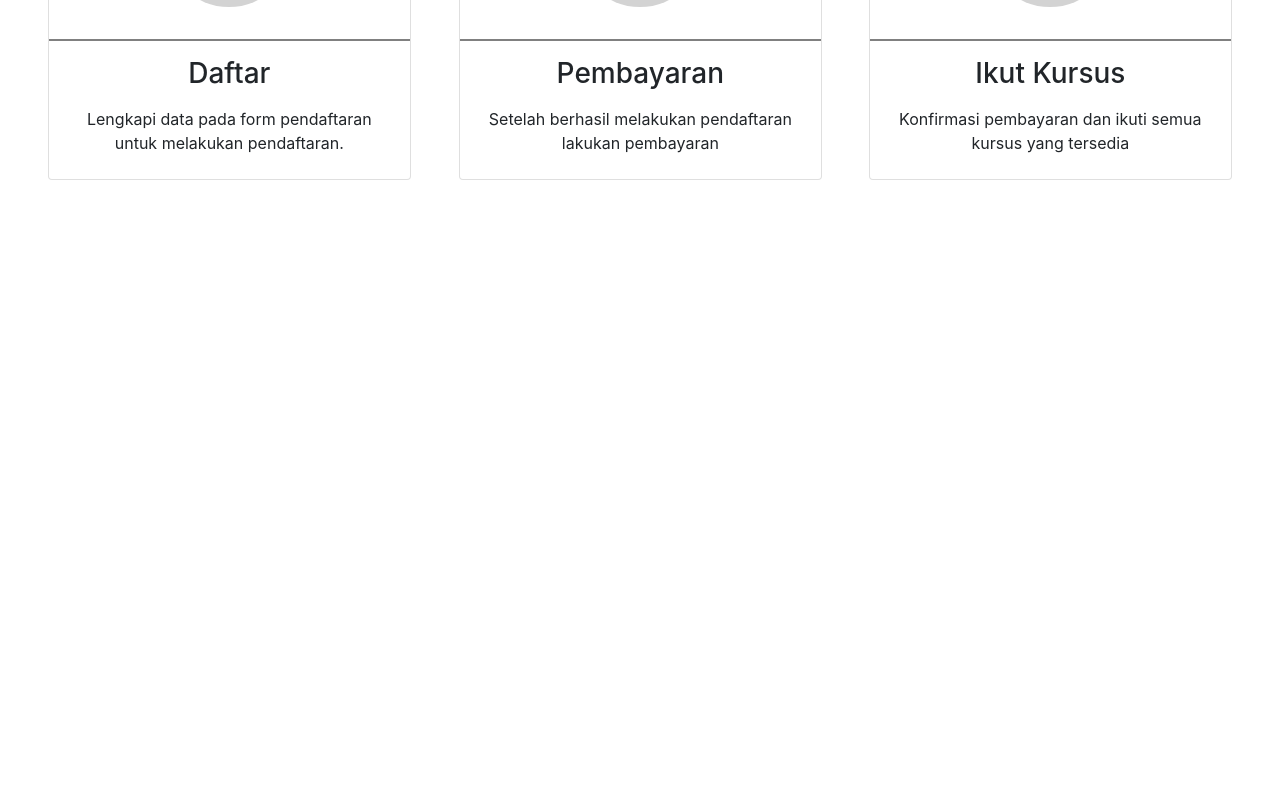
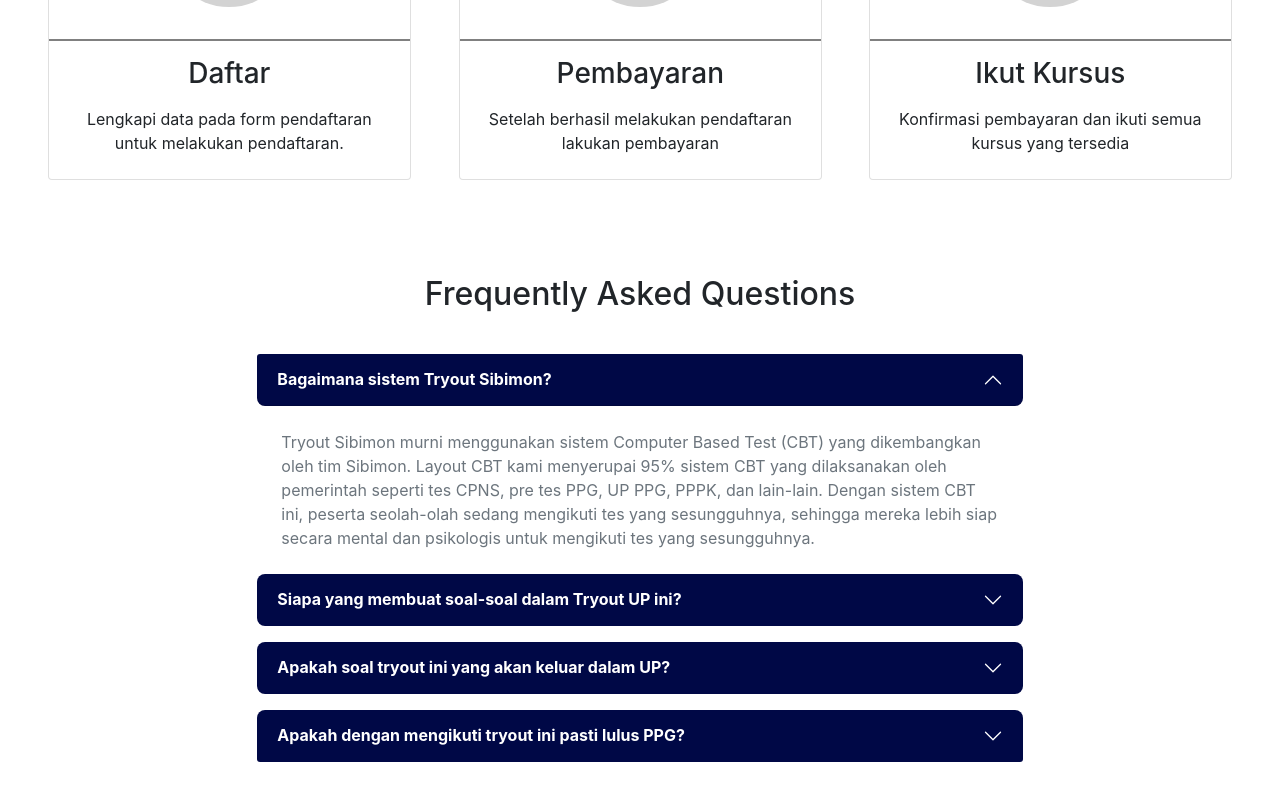
Before and after one commit to deor-sum/sibimon, a React (Create React App) app: page / in a window 1280 px wide. Shown: the part 2535-3335 px from the top of the page. Before the commit the page ends 2738 px from the top, so only its background shows below. Built offline with nearby package versions, Linux system fonts and the light colour scheme.

Commit message:
add faq section

```diff
--- a/src/App.css
+++ b/src/App.css
@@ -7,6 +7,7 @@
   pointer-events: none;
 }
 
+/* Hero Section*/
 .slider-overlay {
   background-color: rgba(0, 0, 0, 0.4);
   width: 120vw;
@@ -27,6 +28,7 @@
   object-fit: cover;
 }
 
+/* Team Section */
 .team-card {
   transition: transform 200ms ease-in-out;
 }
@@ -38,6 +40,7 @@
   background-color: rgb(0, 8, 70);
 }
 
+/*Register Section */
 .register-card {
   transition: transform 200ms ease-in-out;
 }
@@ -54,6 +57,7 @@
 .register-card:hover .react-icons {
   color: white;
 }
+
 .card-icon {
   height: 8em;
   width: 8em;
@@ -75,6 +79,26 @@
   transition: color 200ms ease-in-out;
 }
 
+/* Accordion Faq */
+.accordion-item {
+  border: unset;
+  padding: 0.5rem 0;
+}
+.accordion-button {
+  color: white;
+  font-weight: bold;
+  background-color: rgb(0, 8, 70);
+  border-radius: 0.5rem;
+}
+.accordion-button:not(.collapsed) {
+  color: white;
+  font-weight: bold;
+  background-color: rgb(0, 8, 70);
+}
+
+.accordion-button::after {
+  filter: brightness(0) invert(1);
+}
 @media (prefers-reduced-motion: no-preference) {
   .App-logo {
     animation: App-logo-spin infinite 20s linear;
--- a/src/App.js
+++ b/src/App.js
@@ -5,6 +5,7 @@
 import Description from "./components/Description.jsx";
 import Teams from "./components/Teams.jsx";
 import Register from "./components/Register.jsx";
+import Faq from "./components/Faq";
 
 const App = () => {
   return (
@@ -15,6 +16,7 @@
         <Description />
         <Teams />
         <Register />
+        <Faq />
       </Container>
     </div>
   );
--- a/src/Config.js
+++ b/src/Config.js
@@ -39,4 +39,27 @@
   },
 ];
 
-export { TeamList, Banner };
+const FaqData = [
+  {
+    id: "0",
+    title: "Bagaimana sistem Tryout Sibimon?",
+    desc: "Tryout Sibimon murni menggunakan sistem Computer Based Test (CBT) yang dikembangkan oleh tim Sibimon. Layout CBT kami menyerupai 95% sistem CBT yang dilaksanakan oleh pemerintah seperti tes CPNS, pre tes PPG, UP PPG, PPPK, dan lain-lain. Dengan sistem CBT ini, peserta seolah-olah sedang mengikuti tes yang sesungguhnya, sehingga mereka lebih siap secara mental dan psikologis untuk mengikuti tes yang sesungguhnya.",
+  },
+  {
+    id: "1",
+    title: "Siapa yang membuat soal-soal dalam Tryout UP ini?",
+    desc: "Soal-soal dikembangkan oleh para instruktur berpengalaman dengan jaminan mutu dari Sibimon. Soal ini mengikuti perkembangkan PPG tahun 2021 dan sebelumnya, kisi-kisi UP, dan informasi dari berbagai pihak yang terlibat dalam PPG..",
+  },
+  {
+    id: "2",
+    title: "Apakah soal tryout ini yang akan keluar dalam UP?",
+    desc: "Kami tidak menjamin soal tryout ini akan keluar dalam UP. Tetapi, soal ini merupakan soal prediksi dari kami. Soal tryout ini dikembangkan sesuai kebijakan PPG 2021, modul 2021, kisi-kisi, dan informasi dari berbagai sumber.",
+  },
+  {
+    id: "3",
+    title: "Apakah dengan mengikuti tryout ini pasti lulus PPG?",
+    desc: "Kami tidak menjamin, tetapi pengalaman mengikuti tryout ini tentunya sangat bermanfaat, mengetahui bentuk CBT / layout tes UP, pengalaman teknis, prediksi soal UP, persiapan mental dan psikilogi sebelum mengikuti tes, dan lain-lain. Semua indikator ini sangat menentukan kesiapan peserta untuk bisa lulus UP PPG.",
+  },
+];
+
+export { TeamList, Banner, FaqData };
--- /dev/null
+++ b/src/components/Faq.jsx
@@ -0,0 +1,22 @@
+import React from "react";
+import { Accordion, Col, Row } from "react-bootstrap";
+import { FaqData } from "./../Config";
+import FaqItem from "./FaqItem";
+const Faq = () => {
+  return (
+    <>
+      <Row className="m-5 justify-content-md-center">
+        <h2 className="text-center pb-4">Frequently Asked Questions</h2>
+        <Col md={8}>
+          <Accordion defaultActiveKey={["0"]} alwaysOpen>
+            {FaqData.map((item, index) => (
+              <FaqItem key={index} {...item} />
+            ))}
+          </Accordion>
+        </Col>
+      </Row>
+    </>
+  );
+};
+
+export default Faq;
--- /dev/null
+++ b/src/components/FaqItem.jsx
@@ -0,0 +1,16 @@
+import React from "react";
+import { Accordion } from "react-bootstrap";
+const FaqItem = ({ id, title, desc }) => {
+  return (
+    <>
+      <Accordion.Item eventKey={id}>
+        <Accordion.Header>{title}</Accordion.Header>
+        <Accordion.Body className="text-start fs-6 text-muted px-4 pt-4 pb-2">
+          {desc}
+        </Accordion.Body>
+      </Accordion.Item>
+    </>
+  );
+};
+
+export default FaqItem;
--- a/src/components/NavbarMenu.jsx
+++ b/src/components/NavbarMenu.jsx
@@ -1,5 +1,5 @@
 import React from "react";
-import { Navbar, Container, Nav } from "react-bootstrap";
+import { Navbar, Container, Nav, Image } from "react-bootstrap";
 import Logo from "./../assets/logoBimon.png";
 import { FaUser } from "react-icons/fa";
 const NavbarMenu = () => {
@@ -14,7 +14,7 @@
       >
         <Container>
           <Navbar.Brand href="/">
-            <img
+            <Image
               src={Logo}
               width="auto"
               height="30"
--- a/src/components/RegisterCard.jsx
+++ b/src/components/RegisterCard.jsx
@@ -8,9 +8,9 @@
 
   return (
     <>
-      <Col>
+      <Col md={4}>
         <Zoom delay={delay}>
-          <Card className="mx-4 register-card">
+          <Card className="mx-4 mb-4 register-card">
             <div className="card-icon mx-auto">
               <IconContext.Provider value={{ className: "react-icons" }}>
                 {IconMap[icon]}
```
